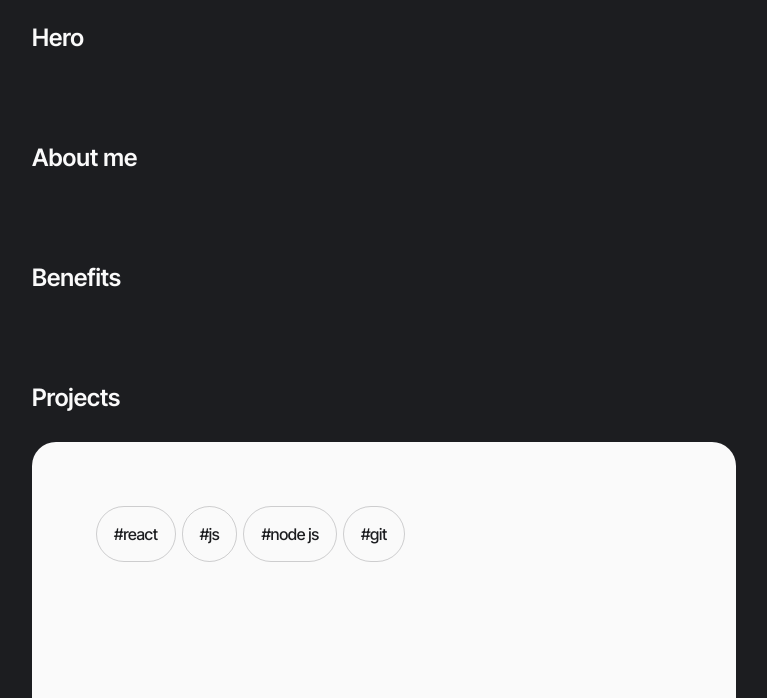
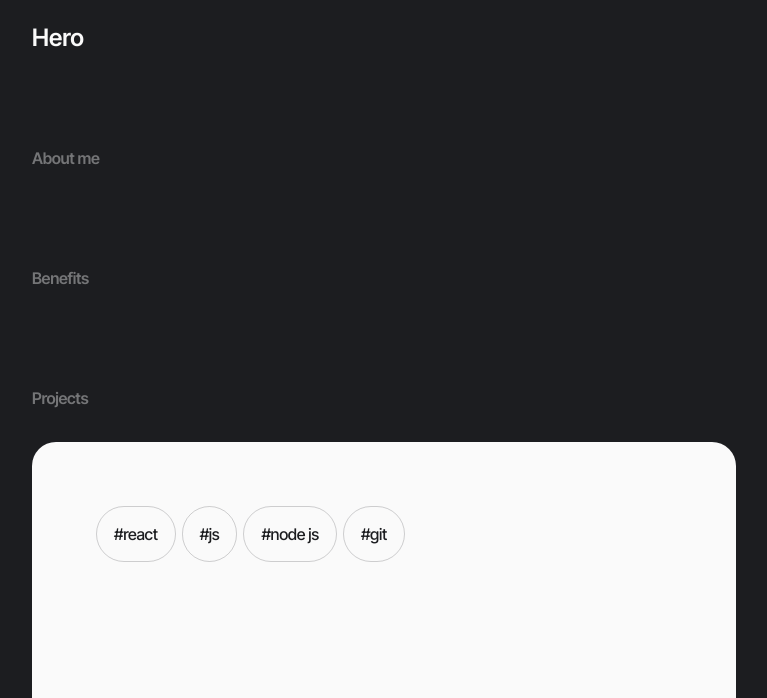
Before and after one commit to Serhii-Ivanchenko/js-project-team-07, a website built with Vite: page src/index.html in a window 1280 px wide. Shown: the part 102-800 px from the top of the page, without its empty margins (256-1023 px from the left). Built offline with nearby package versions, Linux system fonts and the light colour scheme; files whose address does not match are found by name.

Commit message:
add base style for h2 headers

```diff
--- a/src/css/base.css
+++ b/src/css/base.css
@@ -84,6 +84,14 @@ body {
     }
 }
 
+h2 {
+    color: rgba(250, 250, 250, 0.40);
+    font-size: 16px;
+    font-weight: 600;
+    line-height: 150%;
+    letter-spacing: -0.02em;
+}
+
 .accent {
     color: #ED3B44;
 }
```
